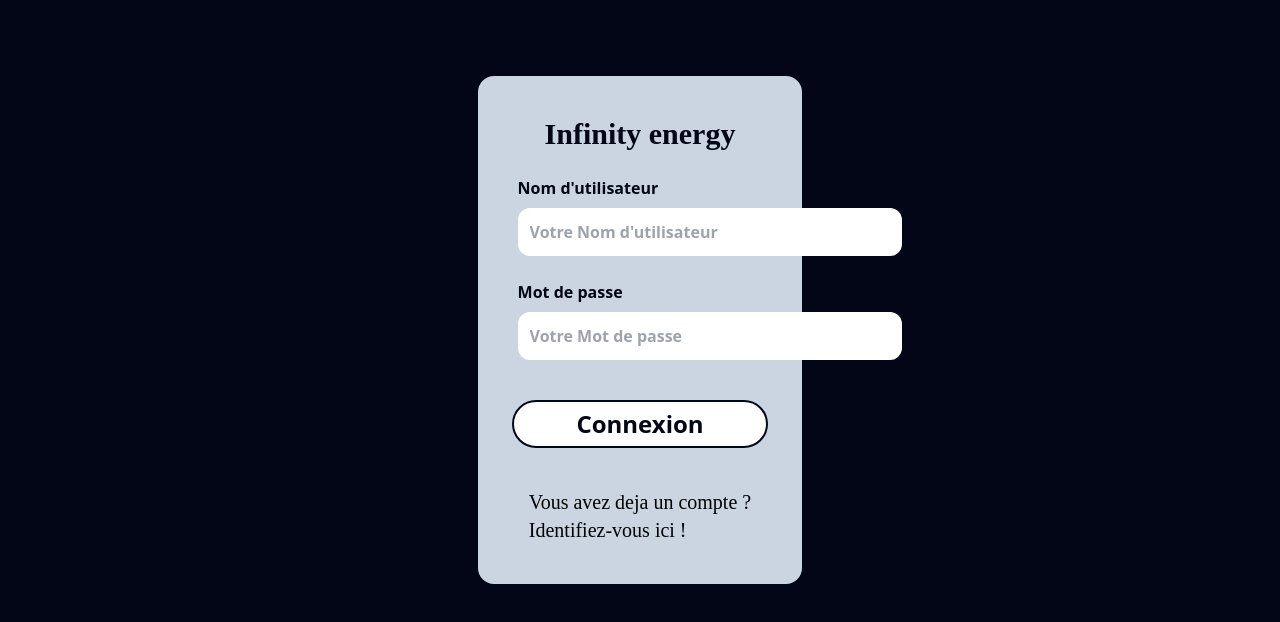
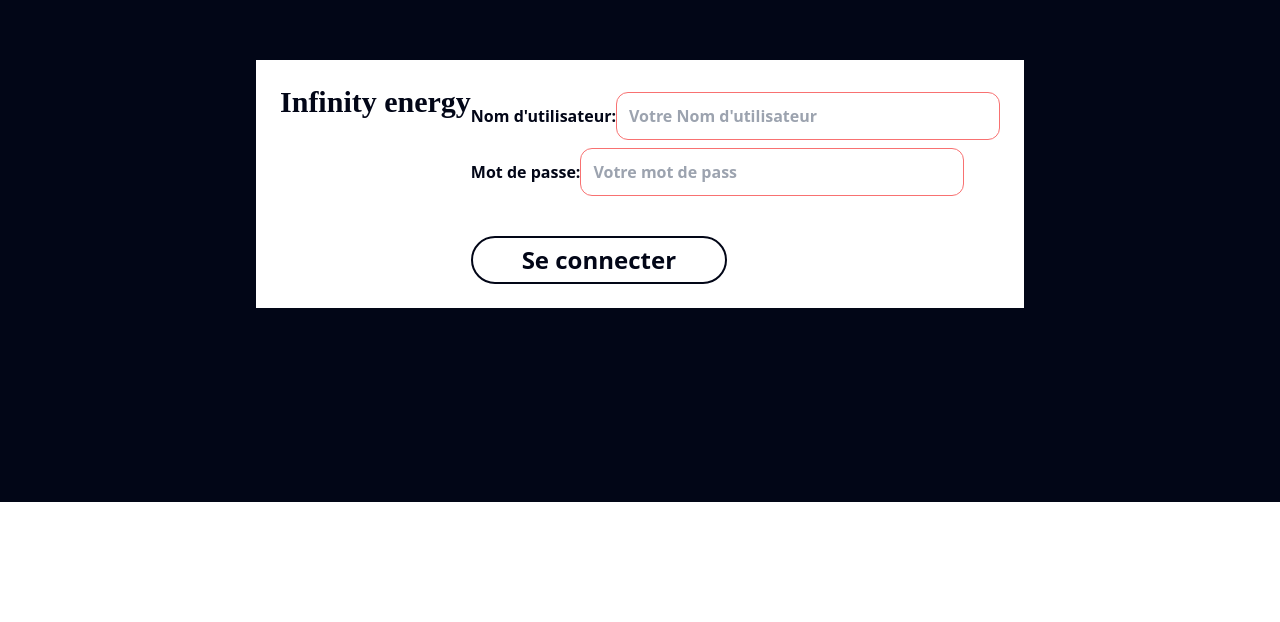
Before and after one commit to Chadrack-Emongo/chacha, a React (Vite) app in the folder client/: page /connexion in a window 1280 px wide. Shown: the part 158-780 px from the top of the page. Built offline with nearby package versions, Linux system fonts and the light colour scheme.

Commit message:
une erreue sur la conneion

```diff
--- a/client/src/Button.jsx
+++ b/client/src/Button.jsx
@@ -1,9 +1,12 @@
 import React from 'react'
 
-export default function Button(props) {
+function Button(props) {
     return (
         <div>
-            <button className={props.styles}>{props.children} </button>
+            <button onClick={props.onClick} className={props.styles}>{props.children} </button>
         </div>
     )
 }
+
+
+export default Button;
--- a/client/src/Connexion.jsx
+++ b/client/src/Connexion.jsx
@@ -1,106 +1,105 @@
-import React, { useRef, useState } from 'react'
-import axios from 'axios'
-import Form from './Form'
-import Inputlabel from '/src/Inputlabel.jsx';
-import Accueil from './Accueil'
-import Button from './Button'
-import Title from './Title'
-import { Link, useNavigate } from 'react-router-dom'
-
+import React, { useState, useRef, useEffect } from 'react';
+import { useNavigate } from 'react-router-dom';
+import axios from 'axios';
+import Title from './Title';
 
 export default function Connexion() {
-    const [Username, setUsername] = useState("")
-    const [UsernameErreur, setUsernameErreur] = useState("")
-    const [Password, setPassword] = useState("")
-    const [PasswordErreur, setPasswordErreur] = useState("")
-    const [isLogin, setIsLogin] = useState("")
+    const [username, setUsername] = useState('');
+    const [password, setPassword] = useState('');
+    const [loggedIn, setLoggedIn] = useState(false);
+    const [error, setError] = useState('');
+    const [isLogin, setIsLogin] = useState(false);
+    const [formSubmitted, setFormSubmitted] = useState(false);
     const usernameRef = useRef(null);
     const passwordRef = useRef(null);
-
     const navigateTo = useNavigate();
 
-    const validerUsername = () => {
-        const regexUsername = /^[a-zA-Z0-9]{5,20}$/;
-        if (Username === "") {
-            setUsernameErreur('Le nom d\'utilisateur est requis');
-        } else if (!regexUsername.test(Username)) {
-            setUsernameErreur('Le nom d\'utilisateur ne peut contenir que des lettres et des chiffres');
+    const validateInputs = () => {
+        if (!username || !password) {
+            setError('Veuillez remplir tous les champs.');
+            return false;
         }
-        else {
-            setUsernameErreur('');
+        return true;
+    };
+
+    useEffect(() => {
+        if (formSubmitted) {
+            const usernameValue = usernameRef.current.value;
+            const passwordValue = passwordRef.current.value;
+
+            console.log(username);
+            console.log(usernameValue);
+
+            const response = axios.post('http://localhost:8002/signInAdmin', {
+                username: usernameValue.current,
+                password: passwordValue.current
+            })
+                .then(response => {
+                    if (response.status === 201) {
+                        setIsLogin(true);
+                    } else {
+                        console.error("Nom d'utilisateur ou mot de passe incorrect");
+                    }
+                })
+                .catch(error => {
+                    console.error("Erreur lors de la connexion", error);
+                });
+        }
+    }, [formSubmitted]);
+
+    const handleSubmit = (e) => {
+        e.preventDefault();
+        setError('');
+        setFormSubmitted(true);
+
+        if (validateInputs()) {
+            if (username === 'admin' && password === 'admin') {
+                setLoggedIn(true);
+            } else {
+                setError("Nom d'utilisateur ou mot de passe incorrect.");
+            }
         }
     };
 
-    const validerPassword = () => {
-        const regexPassword = /^[a-zA-Z0-9]{3,20}$/;
-        if (Password === "") {
-            setPasswordErreur('Le mot de passe est requis');
-        } else if (!regexPassword.test(Password)) {
-            setPasswordErreur('Le mot de passe ne peut contenir que des lettres et des chiffres');
+    useEffect(() => {
+        if (isLogin) {
+            navigateTo("/");
         }
-        else {
-            setPasswordErreur('');
-        }
-    };
-
-    const handleSubmit = (e) => {
-        e.preventDefault();
-        if (validerUsername(Username)) {
-            setUsernameErreur('Nom valide :', Username);
-        } else if (validerPassword(Password)) {
-            setPasswordErreur('Password valide :', Password);
-        }
-    };
-
-    const handleLogin = async (e) => {
-        e.preventDefault();
-        const usernameValue = usernameRef.current.Value;
-        const passwordValue = passwordRef.current.Value;
-        try {
-            const response = await axios.post('http://localhost:8002/signInAdmin', {
-                username: usernameValue,
-                password: passwordValue
-            });
-            if (response.status === 201) {
-                !isLogin ? setIsLogin(true) : setIsLogin(false);
-            } else {
-                console.error("Nom d'utilisateur ou mot de passe incorrect");
-            }
-        } catch (error) {
-            console.error("Erreur lors de la connexion", error);
-        }
-    };
-
-    if (isLogin) {
-        navigateTo("/");
-    }
+    }, [isLogin]);
 
     return (
-        <div className='flex justify-center bg-slate-950 p-[234px] '>
-            <div className='bg-slate-300 w-2/5 rounded-2xl p-10 '>
+        <div className='flex justify-center bg-slate-950 p-[234px]'>
+            <div className='bg-white -mt-4 -mb-10 p-6 flex justify-center'>
                 <div className='flex justify-center font-[lemon] text-3xl text-slate-950 font-black'>
                     <Title Title="Infinity energy" />
                 </div>
                 <div>
-                    <Form onSubmit={handleSubmit}>
-                        <Inputlabel span="text-red-500" ref={usernameRef} style="text-slate-950 mt-6 font-bold" value={Username} onChange={(e) => setUsername(e.target.value)} erreur={UsernameErreur} name="Nom d'utilisateur" placeholder="Votre Nom d'utilisateur" />
-                        <Inputlabel span="text-red-500" ref={passwordRef} style="text-slate-950 mt-6 font-bold" value={Password} onChange={(e) => setPassword(e.target.value)} erreur={PasswordErreur} name="Mot de passe" types="password" placeholder="Votre Mot de passe" />
-                        <div className='flex justify-center'>
-                            <Button onClick={handleLogin} styles="text-slate-950 text-2xl mt-10 text-black font-bold rounded-full w-64 h-12 bg-white border-solide border-2 border-slate-950 ">
-                                Connexion
-                            </Button>
+                    <form method='post'>
+                        <div className=''>
+                            <label className='text-slate-950 mt-6 font-bold'>Nom d'utilisateur:</label>
+                            <input
+                                ref={usernameRef}
+                                className='w-96 mt-2 p-3 rounded-xl h-12 text-black font-bold border border-red-400' placeholder="Votre Nom d'utilisateur"
+                                type="text" name='username'
+                                value={username}
+                                onChange={(e) => setUsername(e.target.value)}
+                            />
                         </div>
                         <div>
-                            <Link to="/register">
-                                <div className='text-xl grid text-slata-950 font-[lemon] flex justify-center mt-10'>
-                                    <Title Title="Vous avez deja un compte ?" />
-                                    <Title Title="Identifiez-vous ici !" />
-                                </div>
-                            </Link>
+                            <label className='text-slate-950 mt-6 font-bold'>Mot de passe:</label>
+                            <input
+                                ref={passwordRef}
+                                className='w-96 mt-2 p-3 rounded-xl h-12 text-black font-bold border border-red-400' placeholder="Votre mot de pass" name='password'
+                                type="password"
+                                value={password}
+                                onChange={(e) => setPassword(e.target.value)}
+                            />
                         </div>
-                    </Form>
+                        {error && <p style={{ color: 'red' }}>{error}</p>}
+                        <button onClick={handleSubmit} className='text-slate-950 text-2xl mt-10 text-black font-bold rounded-full w-64 h-12 bg-white border-solide border-2 border-slate-950' type="button">Se connecter</button>
+                    </form>
                 </div>
             </div>
         </div>
-    )
-}
+    );
+};
--- a/client/src/Inputlabel.jsx
+++ b/client/src/Inputlabel.jsx
@@ -1,24 +1,22 @@
 import React from 'react'
 
 // export default function Inputlabel(props, ref) {
-    const Inputlabel = React.forwardRef((props, ref) => {
+export default function Inputlabel({name, style, value, onChange, placeholder, types, ref, span, erreur}) {
         // ... Votre code pour Inputlabel
         // return <input ref={ref} {...props} />;
 
     return (
         <div className='grid'>
 
-            <label className={props.style} htmlFor="form_element">{props.name} </label>
+            {/* <label className={style} htmlFor="form_element">{name} </label>
             {
-                props.erreur && <input className='w-96 mt-2 p-3 rounded-xl h-12 text-black font-bold border border-red-400' value={props.value} onChange={props.onChange} placeholder={props.placeholder} type={props.types} ref={ref} />
+                erreur && <input className='w-96 mt-2 p-3 rounded-xl h-12 text-black font-bold border border-red-400' value={value} onChange={onChange} placeholder={placeholder} type={types} ref={inputref} />
             }
             {
-                !props.erreur && <input className='w-96 mt-2 p-3 rounded-xl h-12 text-black font-bold' value={props.value} onChange={props.onChange} placeholder={props.placeholder} type={props.types} ref={ref} />
+                !erreur && <input className='w-96 mt-2 p-3 rounded-xl h-12 text-black font-bold' value={value} onChange={onChange} placeholder={placeholder} type={types} ref={ref} />
             }
-            <span className={props.span} >{props.erreur}</span>
+            <span className={span} >{erreur}</span> */}
         </div>
     )
 // }
-});
-
-export default Inputlabel;
+};
```
